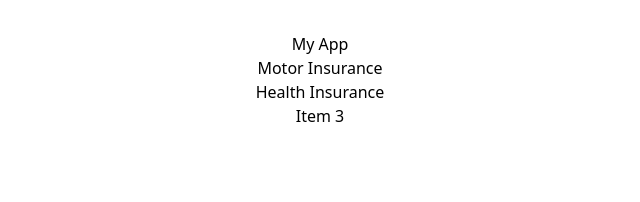
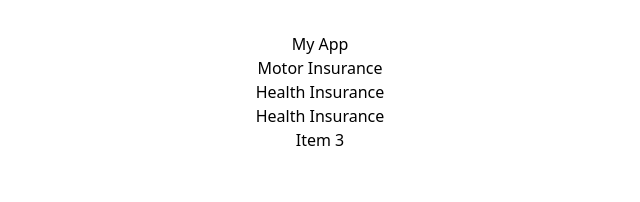
Before and after one commit to Prasadkare77/icici-health, a React (Vite) app: page / in a window 1280 px wide. Shown: the top 202 px of the page, without its empty margins (320-960 px from the left). Built offline with nearby package versions, Linux system fonts and the light colour scheme.

Commit message:
Header navbar

```diff
--- a/src/components/Header/Header.jsx
+++ b/src/components/Header/Header.jsx
@@ -14,49 +14,34 @@ const Header = () => {
           <div className="text-xl font-bold text-orange-800 dark:text-white">
             My App
           </div>
-          <div className="hidden md:flex space-x-4">
-            <a
-              href="#"
-              className="text-gray-800 dark:text-white px-3 py-2 rounded-md hover:bg-gray-200 dark:hover:bg-gray-700"
-            >
-              Motor Insurance
-            </a>
+          <div className="hidden md:flex space-x-2 justify-center">
+            <a href="#" className="text-gray-800 dark:text-white px-3 py-2 rounded-md hover:bg-gray-200 dark:hover:bg-green-700">Motor Insurance</a>
+
             <div className="relative">
-              <button
-                onClick={handleDropdown}
-                className="text-gray-800 dark:text-white px-3 py-2 rounded-md hover:bg-gray-200 dark:hover:bg-gray-700"
-              >
-                Health Insurance
-              </button>
+              <button onClick={handleDropdown} className="text-gray-800 dark:text-white px-3 py-2 rounded-md hover:bg-gray-200 dark:hover:bg-gray-700">Health Insurance</button>
               {dropdown && (
-                <div className="absolute right-0 mt-2 w-48 bg-white rounded-md shadow-lg dark:bg-gray-800">
-                  <a
-                    href="#"
-                    className="block px-4 py-2 text-gray-800 dark:text-white hover:bg-gray-200 dark:hover:bg-gray-700"
-                  >
-                    Health Insurance
-                  </a>
-                  <a
-                    href="#"
-                    className="block px-4 py-2 text-gray-800 dark:text-white hover:bg-gray-200 dark:hover:bg-gray-700"
-                  >
-                    Health AdvantEdge
-                  </a>
-                  <a
-                    href="#"
-                    className="block px-4 py-2 text-gray-800 dark:text-white hover:bg-gray-200 dark:hover:bg-gray-700"
-                  >
-                    Max Protect
+                <div className="absolute right-0 mt-2 w-48 bg-white rounded-md shadow-lg dark:bg-white">
+                  <a href="#" className="block px-4 py-2 text-gray-800 dark:text-black hover:bg-gray-200 dark:hover:bg-white">Health Insurance</a>
+                  <a href="#" className="block px-4 py-2 text-gray-800 dark:text-black hover:bg-gray-200 dark:hover:bg-gray-700">Health AdvantEdge</a>
+                  <a href="#" className="block px-4 py-2 text-gray-800 dark:text-black hover:bg-gray-200 dark:hover:bg-gray-700">Max Protect
                   </a>
                 </div>
               )}
             </div>
-            <a
-              href="#"
-              className="text-gray-800 dark:text-white px-3 py-2 rounded-md hover:bg-gray-200 dark:hover:bg-gray-700"
-            >
-              Item 3
-            </a>
+
+            <div className="relative">
+              <button onClick={handleDropdown} className="text-gray-800 dark:text-white px-3 py-2 rounded-md hover:bg-gray-200 dark:hover:bg-gray-700">Health Insurance</button>
+              {dropdown && (
+                <div className="absolute right-0 mt-2 w-48 bg-white rounded-md shadow-lg dark:bg-white">
+                  <a href="#" className="block px-4 py-2 text-gray-800 dark:text-black hover:bg-gray-200 dark:hover:bg-white">Health Insurance</a>
+                  <a href="#" className="block px-4 py-2 text-gray-800 dark:text-black hover:bg-gray-200 dark:hover:bg-gray-700">Health AdvantEdge</a>
+                  <a href="#" className="block px-4 py-2 text-gray-800 dark:text-black hover:bg-gray-200 dark:hover:bg-gray-700">Max Protect
+                  </a>
+                </div>
+              )}
+            </div>
+
+            <a href="#" className="text-gray-800 dark:text-white px-3 py-2 rounded-md hover:bg-gray-200 dark:hover:bg-gray-700"> Item 3 </a>
           </div>
           <div className="md:hidden flex items-center">
             <button className="outline-none mobile-menu-button">
```
